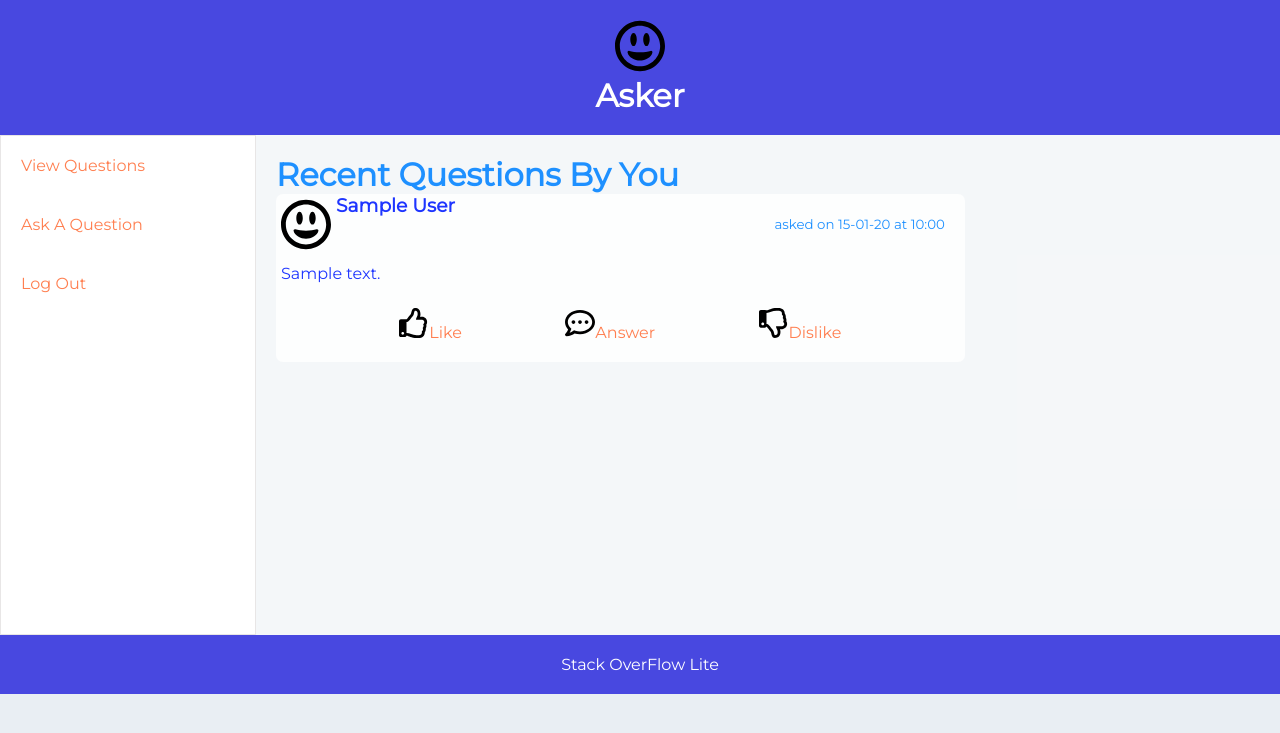
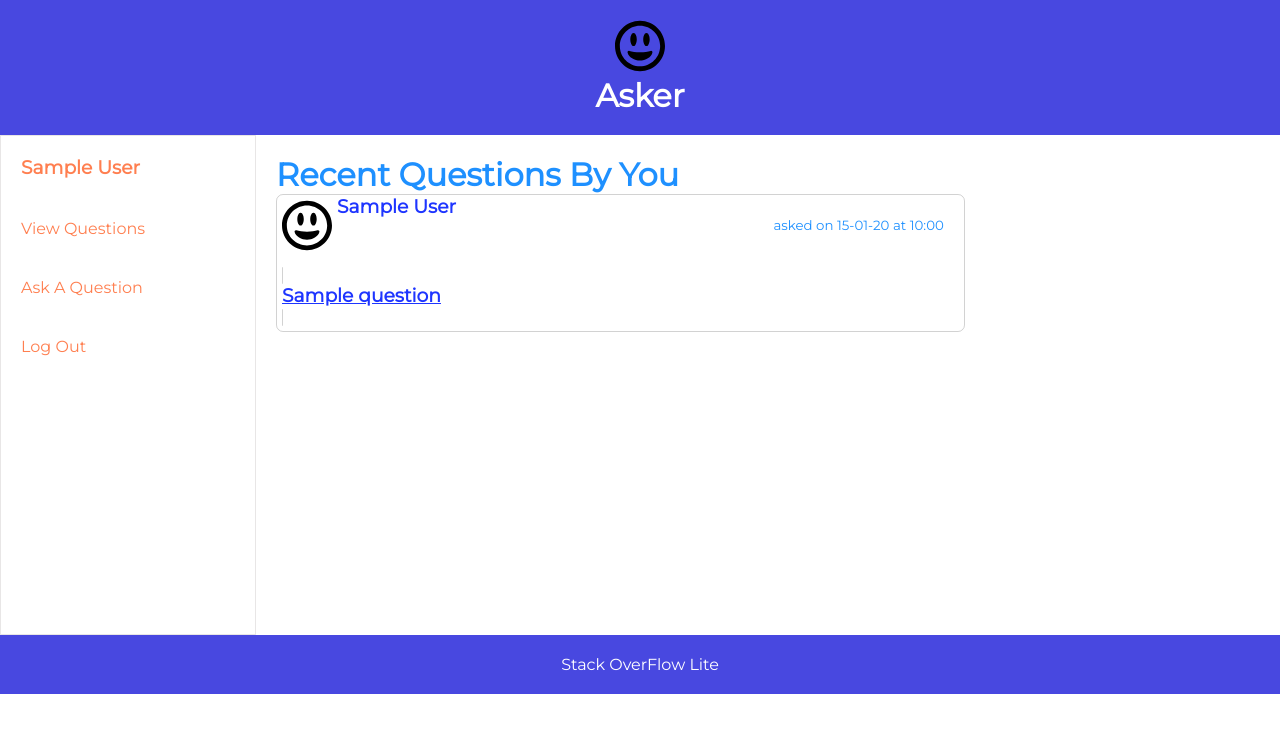
Before and after one commit to jod35/StackOverflow-lite, a Flask app: page / in a window 1280 px wide. Shown: the top 733 px of the page. Run offline with Flask 2, Linux system fonts and the light colour scheme; a user stored in the database is signed in; tables that the repository leaves empty hold one stand-in row (values such as "Sample post"); some libraries are stand-ins or nearby versions.

Commit message:
some nice frontend changes

```diff
--- a/stack/static/main.css
+++ b/stack/static/main.css
@@ -5,7 +5,7 @@
   box-sizing: border-box;
 }
 body{
-  background-color: rgb(233, 238, 243);
+
 }
 header,footer{
   background-color: rgb(72, 72, 224);
@@ -91,7 +91,7 @@ header a{
   height: 500px;
   border: 1px solid rgba(148, 135, 135, 0.212);
   position: relative;
-  background-color: white;
+  background-color: rgb(255, 255, 255);
 
 }
 .left a{
@@ -178,7 +178,7 @@ input[type=password]{
     font-family: monospace  ;
 
     border-radius: 7px;
-    background-color: rgba(255, 255, 255, 0.842);
+    border: rgba(0, 0, 0, 0.178) 1px solid;
     color: rgb(30, 53, 255);
 }
 .status-header{
--- a/stack/templates/answer.html
+++ b/stack/templates/answer.html
@@ -66,13 +66,13 @@
 
                                  <div class="delete">
                                     {% if answer.author==current_user %}
-                                       <a href="/delete_answer/{{answer.id}}"><img src="{{url_for('static',filename='times-circle.svg')}}" alt="" width="30">Delete</a>
+                                       <a href="/delete_answer/{{answer.id}}">Delete</a>
                                     {% endif %}
                                  </div>
 
 
                           </div>
-                          <hr>
+
                           <br>
                         {%endfor%}
                       </div>
--- a/stack/templates/index.html
+++ b/stack/templates/index.html
@@ -5,6 +5,7 @@
 
  <div class="dashboard">
     <div class="left">
+       <a href="{{url_for('index')}}" class="user-opt"><h3>{{ current_user }}</h3></a>
        <a href="{{url_for('view_questions')}}" class="user-opt">View Questions</a>
        <a href="{{url_for('ask_page')}}" class="user-opt">Ask A Question</a>
        <a href="{{url_for('logout')}}" class="user-opt">Log Out</a>
@@ -41,13 +42,10 @@
 
 
                  <div class="status-content">
-                   <p>{{question.content}}</p>
+
+                   <a href="/answer_question/{{question.id}}" class="status"><h3>{{question.title}}</h3></a>
                  </div>
-                 <div class="like-share">
-                     <a href=""><img src="{{url_for('static',filename='images/thumbs-up.svg')}}" alt="" width="30">Like</a>
-                     <a href="/answer_question/{{question.id}}"><img src="{{url_for('static',filename='images/comment-dots.svg')}}" alt="" width="30">Answer</a>
-                     <a href=""><img src="{{url_for('static',filename='images/thumbs-down.svg')}}" alt="" width="30">Dislike</a>
-                 </div>
+
          </div>
 
          <br>
@@ -70,7 +68,7 @@
 
 
   <div class="welcome">
-        <h1>Welcome To Stack Overflow Lite</h1>
+        <h1>Let Us Answer The Questions Together</h1>
         <div class="options">
           <a href="{{url_for('signup')}}" class="mybtn">Create An Account</a>
           <a href="{{url_for('login')}}" class="mybtn">Login</a>
--- a/stack/templates/layout.html
+++ b/stack/templates/layout.html
@@ -7,10 +7,6 @@
     <link rel="stylesheet" href="{{url_for('static',filename='main.css')}}">
     <link href="https://fonts.googleapis.com/css?family=Montserrat&display=swap" rel="stylesheet">
     <link href="https://fonts.googleapis.com/css?family=Montserrat&display=swap" rel="stylesheet">
-    <link rel="stylesheet" href="{{url_for('static',filename='all.css')}}">
-    <link rel="stylesheet" href="{{url_for('static',filename='fonteawesome.min.css')}}">
-    <link rel="stylesheet" href="{{url_for('static',filename='solid.css')}}">
-    <link rel="stylesheet" href="{{url_for('static',filename='all.min.css')}}">
     <script src="https://use.fontawesome.com/ca8eae89e5.js"></script>
     <title>Stack OverFlow Lite</title>
 </head>
```
Also changed, not shown: stack/templates/ask.html (+6 -3 lines), stack/templates/stackfeed.html (+3 -8 lines).
